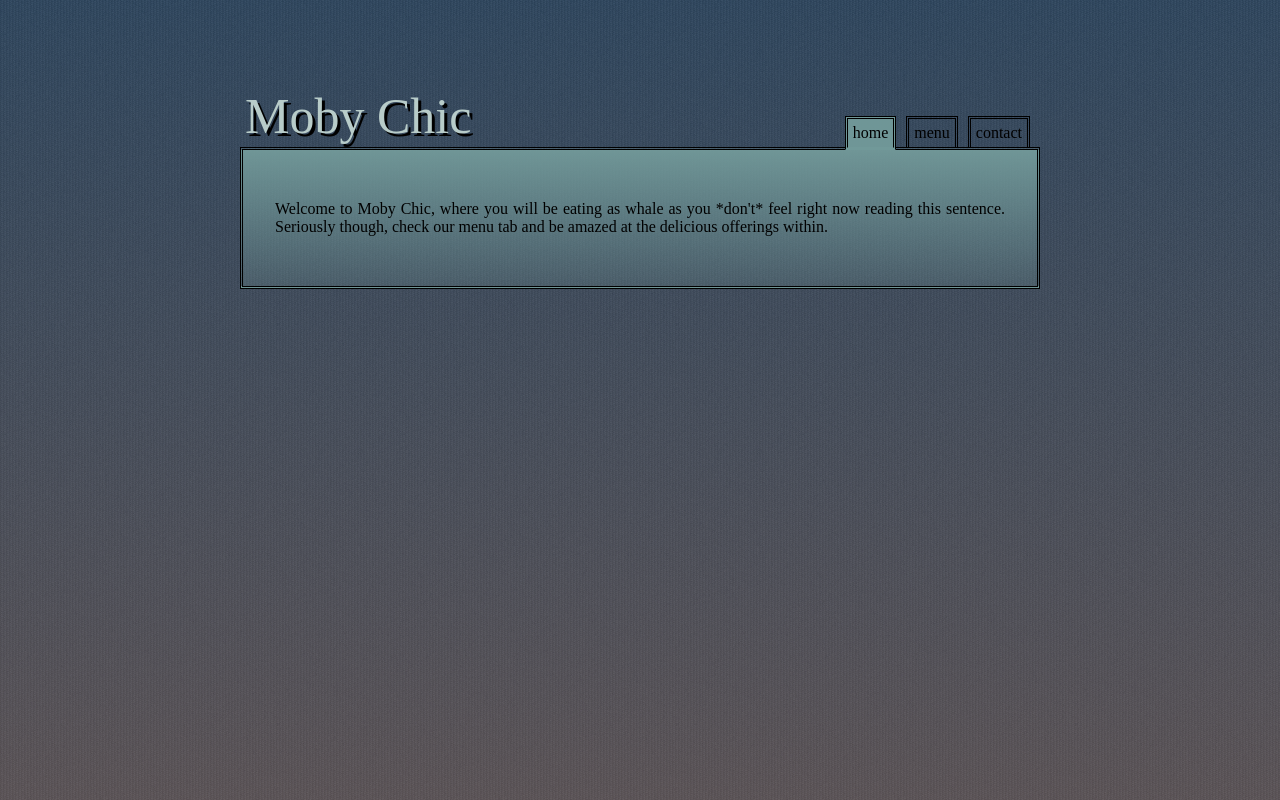
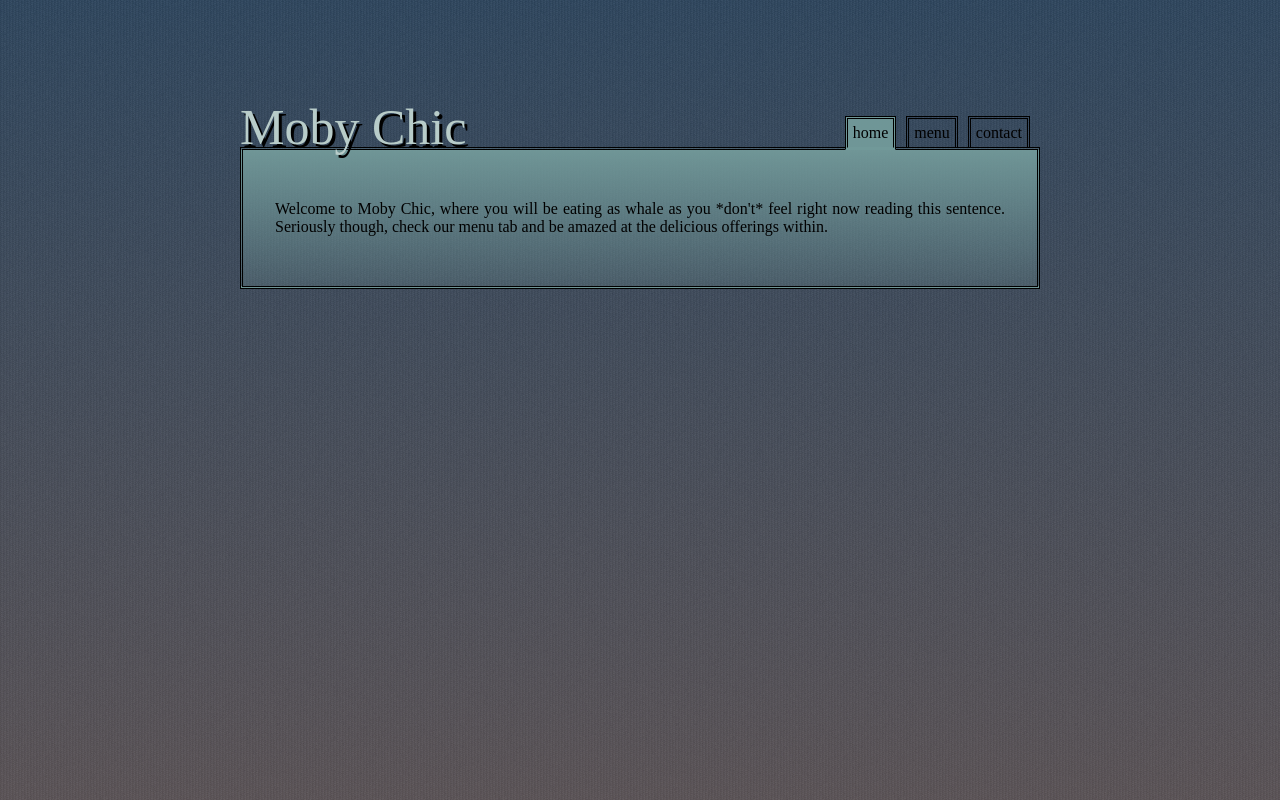
Before and after one commit to Incandenza2/restaurantPage, a website built with webpack: page dist/index.html in a window 1280 px wide. Built offline with Linux system fonts and the light colour scheme.

Commit message:
changed restaurantName position

```diff
--- a/src/styles/style.css
+++ b/src/styles/style.css
@@ -24,7 +24,8 @@ body {
 .restaurantName {
     width:max-content;
     height: auto;
-    padding: 5px;
+    z-index: 2;
+    margin-bottom: -6px;
     font-size: 50px;
     color: rgb(184, 204, 201);
     text-shadow: 3px 3px black;
```
Also changed, not shown: dist/main.js.
